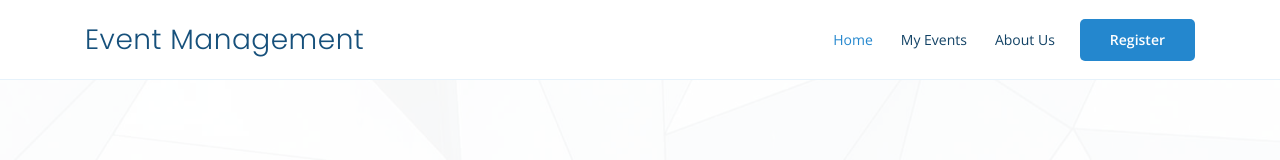
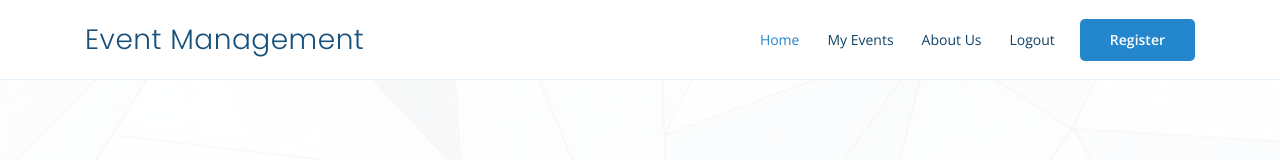
Before and after one commit to shreekarhegde/event-management-1, a plain HTML site: page front-end/OnePage/index.html in a window 1280 px wide. Shown: the top 160 px of the page. Drawn offline with nearby package versions, Linux system fonts and the light colour scheme; no server answers.

Commit message:
Added logout button

```diff
--- a/front-end/OnePage/index.html
+++ b/front-end/OnePage/index.html
@@ -51,7 +51,7 @@
           <li class="active"><a href="index.html">Home</a></li>
           <li><a href="#myEvents">My Events</a></li>
           <li><a href="#about">About Us</a></li>
-
+          <li><a  href="file:///C:/Users/R%20Soumya/projects/event-management-1/front-end/components/login/login.html">Logout</a></li>
         </ul>
       </nav><!-- .nav-menu -->
 
```
